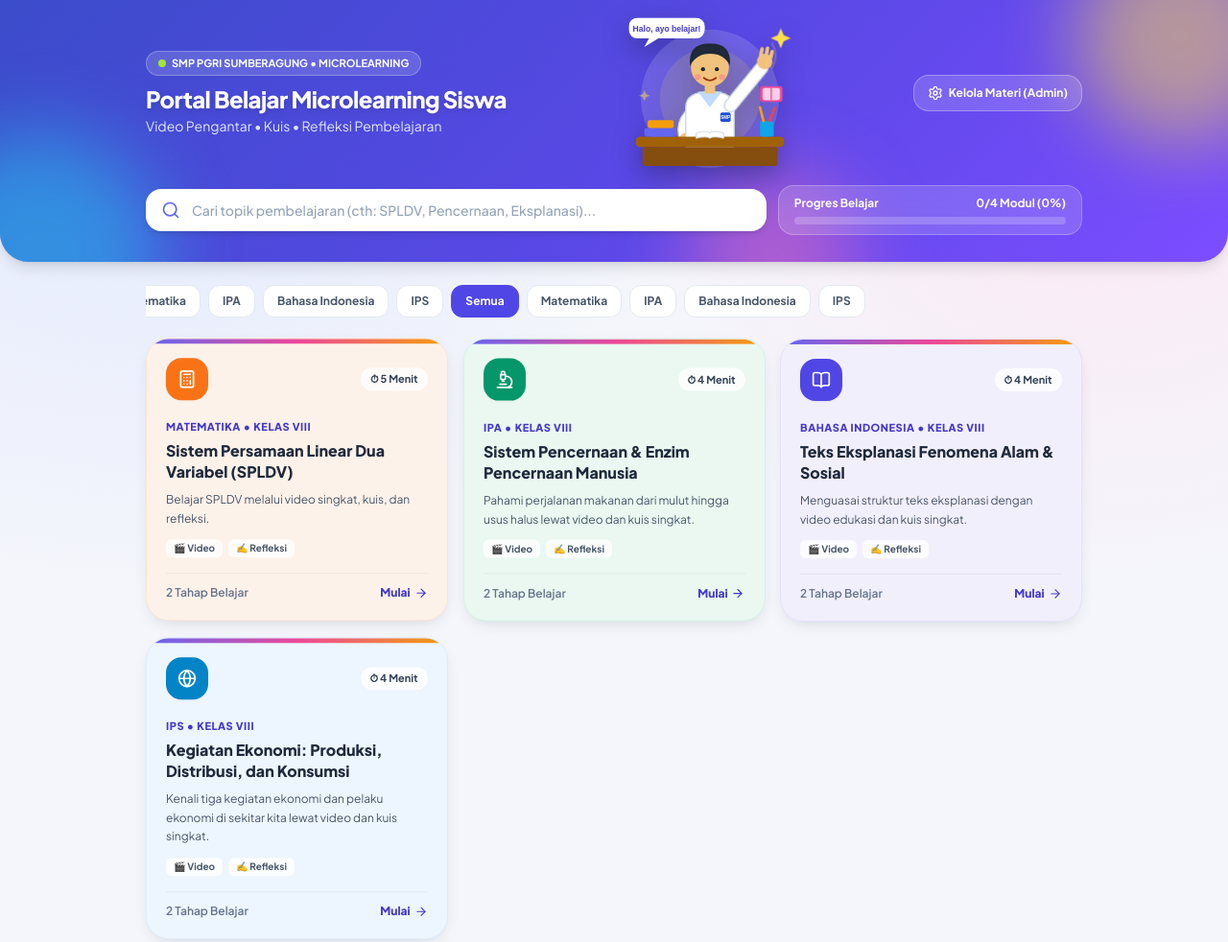
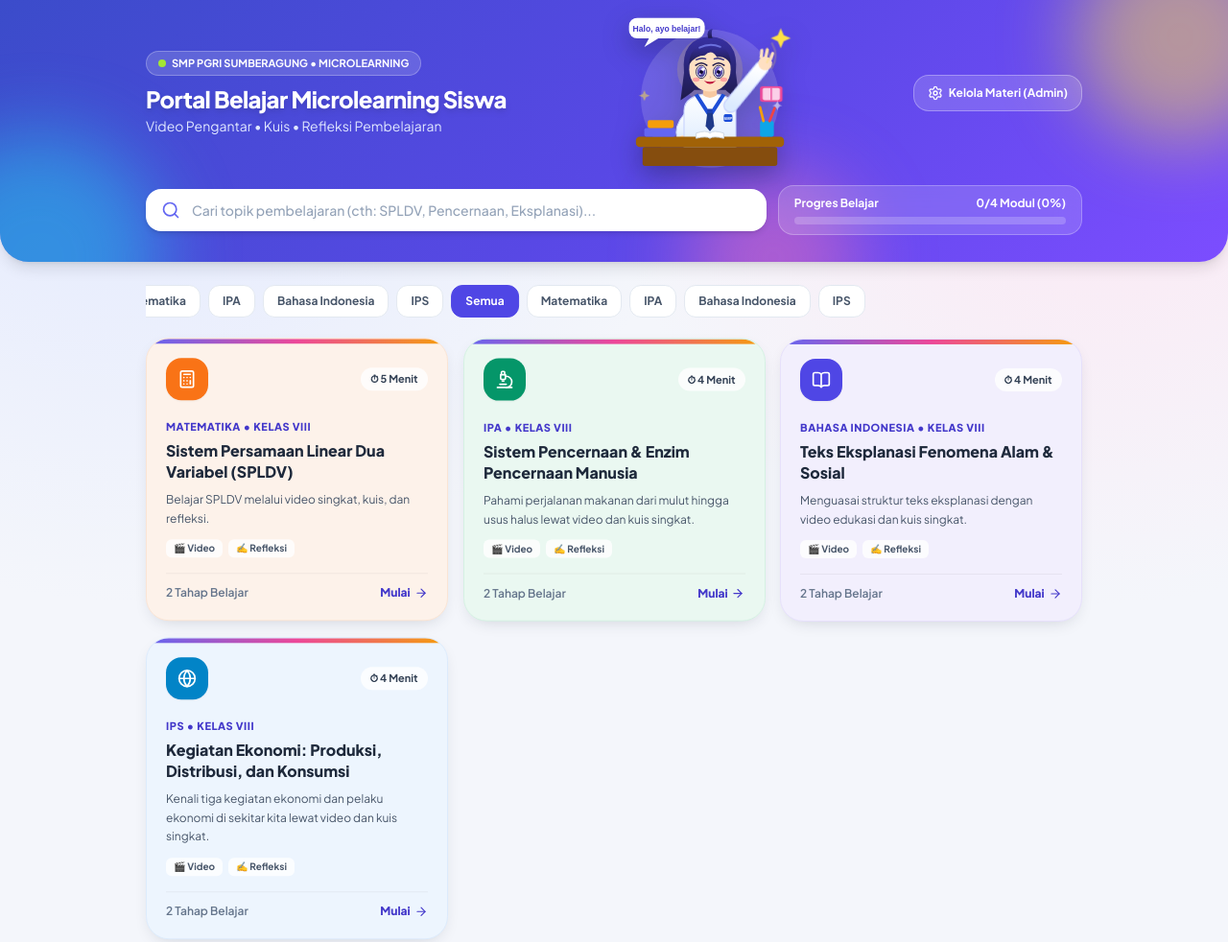
Before and after one commit to tojilol781/tojilol781.github.oi, a plain HTML site: page micro smp.html in a window 1280 px wide. Shown: the top 982 px of the page at 96% size. Drawn offline with nearby package versions, Linux system fonts and the light colour scheme.

Commit message:
Percantik ilustrasi siswa SMP gaya anime
micro smp.html: ilustrasi siswa di dashboard digambar ulang gaya anime. Mata besar dengan gradasi iris dan kilau, poni dan rambut bergradasi dengan ahoge, pipi merah muda, kerah biru, dasi navy, badge SMP. Lengan melambai tetap dengan animasi smp-wave. Ditambah kilau putih baru.

Dibuat oleh AI Agent KiosPanel.

```diff
--- a/micro smp.html
+++ b/micro smp.html
@@ -645,8 +645,13 @@
                 <!-- Ilustrasi siswa SMP melambai -->
                 <div class="smp-scene" aria-hidden="true">
                   <svg viewBox="0 0 200 170" xmlns="http://www.w3.org/2000/svg">
+                    <defs>
+                      <radialGradient id="anmEye" cx="50%" cy="35%" r="65%"><stop offset="0" stop-color="#a78bfa"/><stop offset="1" stop-color="#312e81"/></radialGradient>
+                      <linearGradient id="anmHair" x1="0" y1="0" x2="0" y2="1"><stop offset="0" stop-color="#3730a3"/><stop offset="1" stop-color="#1e1b4b"/></linearGradient>
+                      <linearGradient id="anmShirt" x1="0" y1="0" x2="0" y2="1"><stop offset="0" stop-color="#ffffff"/><stop offset="1" stop-color="#dbeafe"/></linearGradient>
+                    </defs>
                     <circle cx="100" cy="92" r="80" fill="#ffffff" fill-opacity=".14"/>
-                    <circle cx="100" cy="92" r="58" fill="#fde047" fill-opacity=".12"/>
+                    <circle cx="100" cy="58" r="38" fill="#fde047" fill-opacity=".16"/>
                     <g class="smp-float">
                       <rect x="6" y="4" width="88" height="24" rx="10" fill="#ffffff"/>
                       <path d="M30 27 L24 38 L42 27 Z" fill="#ffffff"/>
@@ -659,20 +664,36 @@
                       <rect x="161" y="80" width="20" height="14" rx="2" fill="#fbcfe8"/>
                       <line x1="171" y1="80" x2="171" y2="94" stroke="#ec4899" stroke-width="1.5"/>
                     </g>
-                    <path d="M72 106 Q60 120 64 136 L78 136 Q78 120 84 108 Z" fill="#ffffff" stroke="#cbd5e1" stroke-width="1.5"/>
-                    <circle cx="71" cy="138" r="6" fill="#f1c27d"/>
-                    <path d="M72 152 L72 102 Q72 84 100 84 Q128 84 128 102 L128 152 Z" fill="#ffffff" stroke="#cbd5e1" stroke-width="1.5"/>
-                    <path d="M86 84 L100 102 L114 84 Z" fill="#bfdbfe"/>
-                    <rect x="112" y="108" width="12" height="11" rx="2" fill="#1d4ed8"/>
-                    <text x="118" y="116" font-size="5" fill="#ffffff" text-anchor="middle" font-weight="700" font-family="Arial, sans-serif">SMP</text>
-                    <rect x="94" y="72" width="12" height="14" fill="#f1c27d"/>
-                    <circle cx="100" cy="56" r="22" fill="#f1c27d"/>
-                    <path d="M77 54 Q74 28 100 28 Q126 28 123 54 Q117 40 100 40 Q84 40 77 54 Z" fill="#1f2937"/>
-                    <circle cx="92" cy="58" r="2.4" fill="#1f2937"/>
-                    <circle cx="108" cy="58" r="2.4" fill="#1f2937"/>
-                    <path d="M93 68 Q100 74 107 68" fill="none" stroke="#9a3412" stroke-width="2" stroke-linecap="round"/>
-                    <circle cx="86" cy="67" r="3.5" fill="#fb7185" fill-opacity=".5"/>
-                    <circle cx="114" cy="67" r="3.5" fill="#fb7185" fill-opacity=".5"/>
+                    <path d="M70 110 Q58 124 62 138 L76 138 Q76 124 82 112 Z" fill="url(#anmShirt)" stroke="#c7d2fe" stroke-width="1.2"/>
+                    <circle cx="69" cy="140" r="5.5" fill="#ffe0c2"/>
+                    <path d="M70 152 L70 106 Q70 88 100 86 Q130 88 130 106 L130 152 Z" fill="url(#anmShirt)" stroke="#c7d2fe" stroke-width="1.2"/>
+                    <path d="M86 86 L100 108 L114 86 L118 88 L100 116 L82 88 Z" fill="#1d4ed8"/>
+                    <path d="M97 108 L103 108 L105 124 L100 130 L95 124 Z" fill="#1e3a8a"/>
+                    <rect x="97" y="104" width="6" height="5" rx="1" fill="#1e40af"/>
+                    <rect x="116" y="110" width="10" height="9" rx="2" fill="#1d4ed8"/>
+                    <text x="121" y="117" font-size="4.5" fill="#ffffff" text-anchor="middle" font-weight="700" font-family="Arial, sans-serif">SMP</text>
+                    <path d="M92 74 L108 74 L108 88 Q100 94 92 88 Z" fill="#f7c9a2"/>
+                    <path d="M70 62 Q66 22 100 20 Q134 22 130 62 L134 94 Q122 86 118 82 L82 82 Q78 86 66 94 Z" fill="url(#anmHair)"/>
+                    <ellipse cx="100" cy="58" rx="24" ry="26" fill="#ffe0c2"/>
+                    <path d="M76 52 Q76 30 100 29 Q124 30 124 52 Q118 42 108 44 Q102 34 94 42 Q84 42 76 52 Z" fill="url(#anmHair)"/>
+                    <path d="M88 33 Q100 27 112 32" fill="none" stroke="#818cf8" stroke-width="2.2" stroke-linecap="round" opacity=".7"/>
+                    <path d="M98 22 Q95 12 103 11 Q101 17 103 22" fill="url(#anmHair)"/>
+                    <ellipse cx="90" cy="61" rx="6" ry="7.5" fill="#ffffff" stroke="#1e1b4b" stroke-width="1"/>
+                    <ellipse cx="90" cy="61" rx="4.6" ry="6.2" fill="url(#anmEye)"/>
+                    <circle cx="90" cy="61" r="2.2" fill="#0f0a2a"/>
+                    <circle cx="92" cy="58" r="1.8" fill="#ffffff"/>
+                    <circle cx="88.5" cy="63.5" r="0.9" fill="#ffffff"/>
+                    <ellipse cx="110" cy="61" rx="6" ry="7.5" fill="#ffffff" stroke="#1e1b4b" stroke-width="1"/>
+                    <ellipse cx="110" cy="61" rx="4.6" ry="6.2" fill="url(#anmEye)"/>
+                    <circle cx="110" cy="61" r="2.2" fill="#0f0a2a"/>
+                    <circle cx="112" cy="58" r="1.8" fill="#ffffff"/>
+                    <circle cx="108.5" cy="63.5" r="0.9" fill="#ffffff"/>
+                    <path d="M83.5 53.5 Q90 48 96.5 53.5 M103.5 53.5 Q110 48 116.5 53.5" fill="none" stroke="#1e1b4b" stroke-width="1.6" stroke-linecap="round"/>
+                    <path d="M84 47 Q90 44 95 46 M105 46 Q110 44 116 47" fill="none" stroke="#312e81" stroke-width="1.6" stroke-linecap="round"/>
+                    <path d="M100 66 q1.5 1.5 0 2.5" fill="none" stroke="#d9a07a" stroke-width="1"/>
+                    <path d="M93 71 Q100 79 107 71 Q100 74 93 71 Z" fill="#be123c"/>
+                    <ellipse cx="84" cy="70" rx="4" ry="2.4" fill="#fb7185" opacity=".55"/>
+                    <ellipse cx="116" cy="70" rx="4" ry="2.4" fill="#fb7185" opacity=".55"/>
                     <rect x="14" y="136" width="172" height="12" rx="5" fill="#a16207"/>
                     <rect x="22" y="148" width="156" height="22" rx="3" fill="#854d0e"/>
                     <rect x="24" y="126" width="36" height="10" rx="2" fill="#6366f1"/>
@@ -682,11 +703,12 @@
                     <line x1="162" y1="118" x2="158" y2="102" stroke="#f59e0b" stroke-width="3" stroke-linecap="round"/>
                     <line x1="169" y1="118" x2="175" y2="103" stroke="#ef4444" stroke-width="3" stroke-linecap="round"/>
                     <g class="smp-wave">
-                      <line x1="124" y1="100" x2="150" y2="50" stroke="#cbd5e1" stroke-width="16" stroke-linecap="round"/>
-                      <line x1="124" y1="100" x2="150" y2="50" stroke="#ffffff" stroke-width="13" stroke-linecap="round"/>
-                      <circle cx="152" cy="42" r="9" fill="#f1c27d"/>
-                      <path d="M146 36 L146 28 M152 34 L152 26 M158 36 L158 29" stroke="#f1c27d" stroke-width="4" stroke-linecap="round"/>
+                      <line x1="124" y1="100" x2="150" y2="50" stroke="#c7d2fe" stroke-width="17" stroke-linecap="round"/>
+                      <line x1="124" y1="100" x2="150" y2="50" stroke="url(#anmShirt)" stroke-width="14" stroke-linecap="round"/>
+                      <circle cx="153" cy="44" r="8" fill="#ffe0c2"/>
+                      <path d="M147 38 L146 30 M152 36 L152 28 M158 38 L159 31" stroke="#ffe0c2" stroke-width="3.6" stroke-linecap="round"/>
                     </g>
+                    <path class="smp-star" style="animation-delay:1.2s" d="M178 92 Q179 99 186 100 Q179 101 178 108 Q177 101 170 100 Q177 99 178 92 Z" fill="#ffffff"/>
                     <g class="smp-lines" stroke="#fde047" stroke-width="2.5" fill="none" stroke-linecap="round">
                       <path d="M166 34 Q171 42 166 50"/>
                       <path d="M172 28 Q180 42 172 56"/>
```
